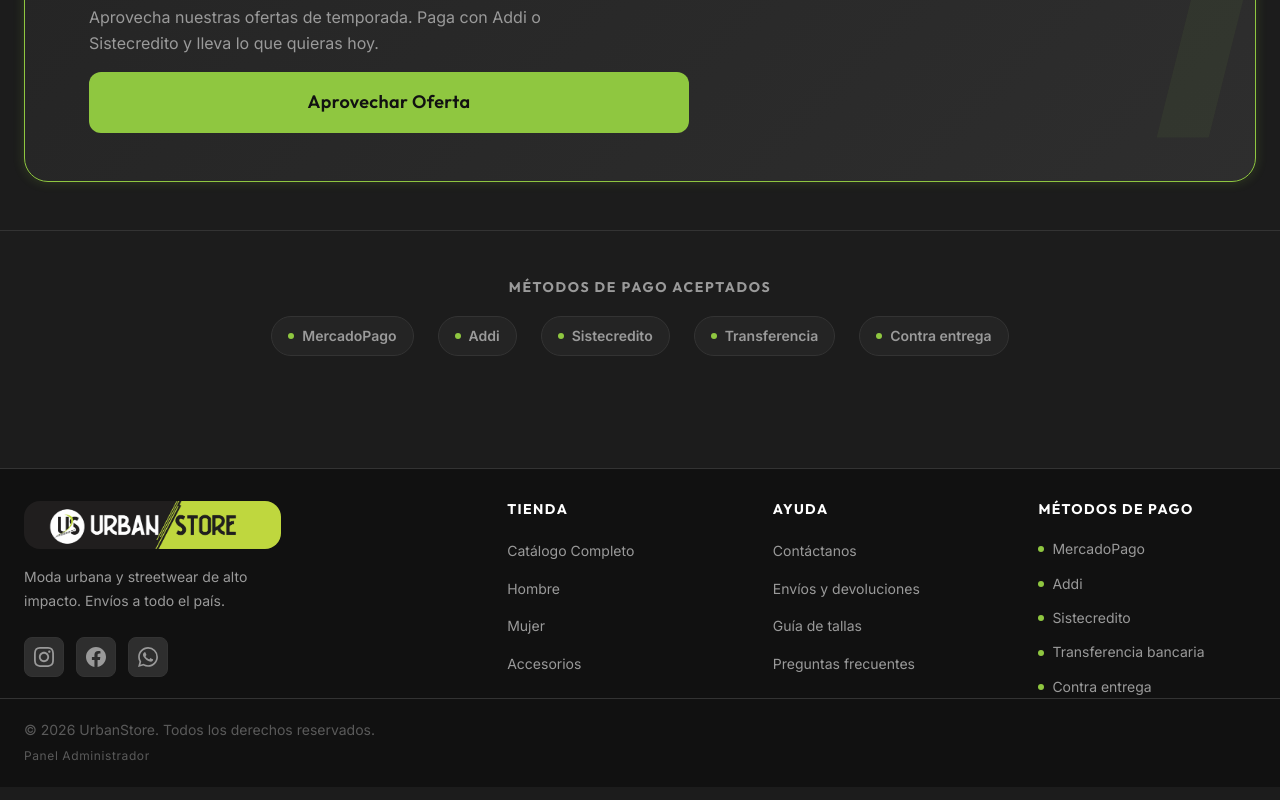
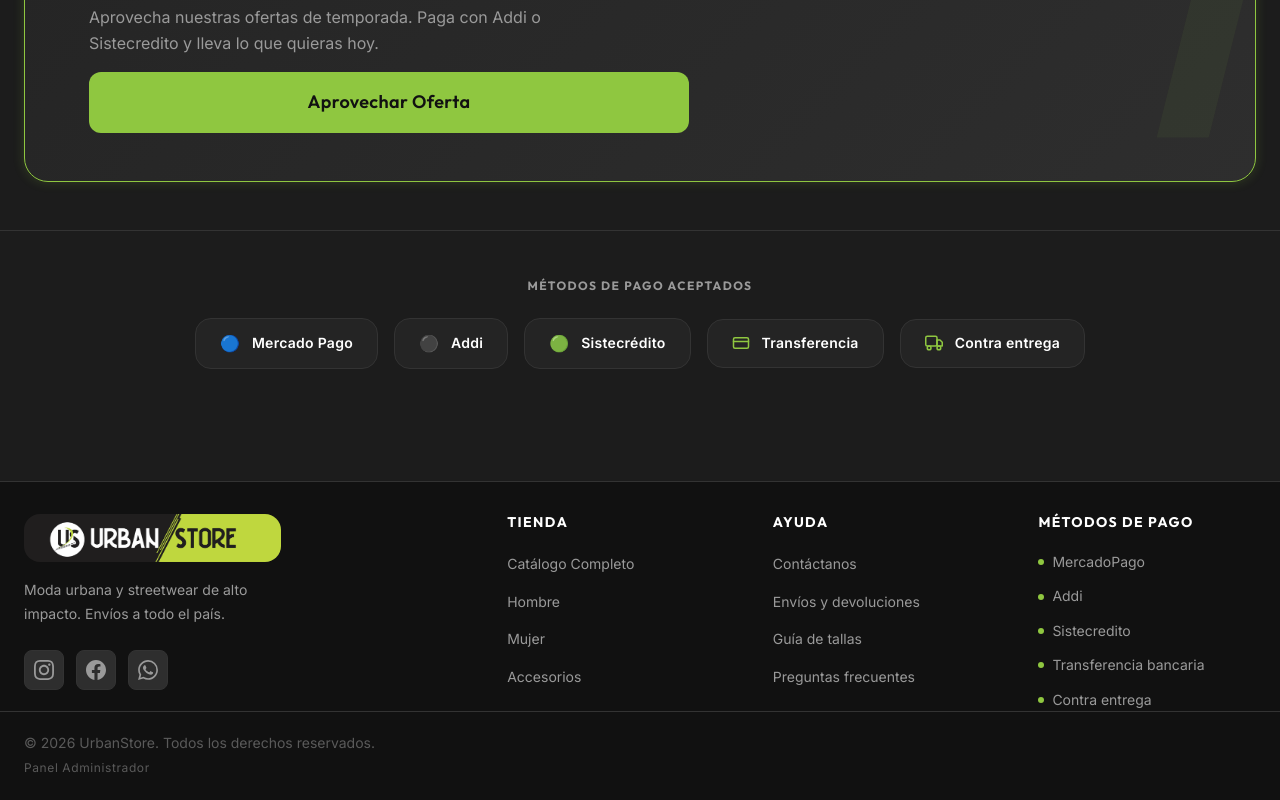
Before and after one commit to ingdavidc/UrbanStore, a React (Vite) app: page / in a window 1280 px wide. Shown: the part 3238-4038 px from the top of the page. Built offline with nearby package versions, Linux system fonts and the light colour scheme.

Commit message:
design: integrate brand logos in payments strip and polish vertical spaces

```diff
--- a/src/pages/Home.jsx
+++ b/src/pages/Home.jsx
@@ -265,12 +265,43 @@
         <div className="container">
           <h2 className={styles.paymentTitle} id="payments-title">Métodos de pago aceptados</h2>
           <div className={styles.paymentMethods}>
-            {['MercadoPago', 'Addi', 'Sistecredito', 'Transferencia', 'Contra entrega'].map((m) => (
-              <div key={m} className={styles.paymentMethod}>
-                <span className={styles.paymentDot} aria-hidden="true" />
-                {m}
-              </div>
-            ))}
+            {/* MercadoPago */}
+            <div className={`${styles.paymentMethod} ${styles.mpCard}`} title="MercadoPago">
+              <span className={styles.methodIcon}>🔵</span>
+              <span className={styles.methodText}>Mercado Pago</span>
+            </div>
+
+            {/* Addi */}
+            <div className={`${styles.paymentMethod} ${styles.addiCard}`} title="Addi">
+              <span className={styles.methodIcon} style={{color: '#00E676'}}>⚫</span>
+              <span className={styles.methodText}>Addi</span>
+            </div>
+
+            {/* Sistecredito */}
+            <div className={`${styles.paymentMethod} ${styles.sisteCard}`} title="Sistecrédito">
+              <span className={styles.methodIcon} style={{color: '#00C853'}}>🟢</span>
+              <span className={styles.methodText}>Sistecrédito</span>
+            </div>
+
+            {/* Transferencia */}
+            <div className={`${styles.paymentMethod} ${styles.bankCard}`} title="Transferencia Bancaria">
+              <svg width="18" height="18" viewBox="0 0 24 24" fill="none" stroke="currentColor" strokeWidth="2" strokeLinecap="round" strokeLinejoin="round" style={{color: '#8FC740'}}>
+                <rect x="2" y="5" width="20" height="14" rx="2" />
+                <line x1="2" y1="10" x2="22" y2="10" />
+              </svg>
+              <span className={styles.methodText}>Transferencia</span>
+            </div>
+
+            {/* Contra entrega */}
+            <div className={`${styles.paymentMethod} ${styles.codCard}`} title="Contra entrega">
+              <svg width="18" height="18" viewBox="0 0 24 24" fill="none" stroke="currentColor" strokeWidth="2" strokeLinecap="round" strokeLinejoin="round" style={{color: '#8FC740'}}>
+                <rect x="1" y="3" width="15" height="13" rx="2" ry="2"/>
+                <polygon points="16 8 20 8 23 11 23 16 16 16 16 8"/>
+                <circle cx="5.5" cy="18.5" r="2.5"/>
+                <circle cx="18.5" cy="18.5" r="2.5"/>
+              </svg>
+              <span className={styles.methodText}>Contra entrega</span>
+            </div>
           </div>
         </div>
       </section>
--- a/src/pages/Home.module.css
+++ b/src/pages/Home.module.css
@@ -401,45 +401,74 @@
 /* ── PAYMENT STRIP ───────────────────────────────────────── */
 .paymentSection {
   border-top: 1px solid var(--color-border);
+  padding-bottom: var(--space-8);
 }
 
 .paymentTitle {
   font-family: var(--font-heading);
-  font-size: var(--text-sm);
+  font-size: var(--text-xs);
   font-weight: 700;
   text-transform: uppercase;
   letter-spacing: 0.12em;
   color: var(--color-text-muted);
   text-align: center;
-  margin-bottom: var(--space-5);
+  margin-bottom: var(--space-6);
 }
 
 .paymentMethods {
   display: flex;
   justify-content: center;
   align-items: center;
-  gap: var(--space-6);
+  gap: var(--space-4);
   flex-wrap: wrap;
 }
 
 .paymentMethod {
   display: flex;
   align-items: center;
-  gap: var(--space-2);
+  gap: var(--space-3);
   font-size: var(--text-sm);
   font-weight: 600;
-  color: var(--color-text-muted);
-  padding: var(--space-2) var(--space-4);
+  color: var(--color-text);
+  padding: var(--space-3) var(--space-6);
   background: var(--color-surface);
   border: 1px solid var(--color-border);
-  border-radius: var(--radius-full);
+  border-radius: var(--radius-xl);
+  transition: all var(--transition-base);
+  user-select: none;
 }
 
-.paymentDot {
-  width: 6px;
-  height: 6px;
-  background: var(--color-accent);
-  border-radius: 50%;
+.paymentMethod:hover {
+  transform: translateY(-2px);
+  border-color: var(--color-accent);
+  box-shadow: 0 4px 12px rgba(143, 199, 64, 0.08);
+}
+
+.methodIcon {
+  display: flex;
+  align-items: center;
+  justify-content: center;
+  font-size: var(--text-base);
+}
+
+.methodText {
+  letter-spacing: 0.02em;
+}
+
+/* Brand specific overlays/subtle accents */
+.mpCard:hover {
+  border-color: #009EE3;
+  box-shadow: 0 4px 12px rgba(0, 158, 227, 0.15);
+}
+
+.addiCard:hover {
+  border-color: #00E676;
+  box-shadow: 0 4px 12px rgba(0, 230, 118, 0.15);
+}
+
+.sisteCard:hover {
+  border-color: #00C853;
+  box-shadow: 0 4px 12px rgba(0, 200, 83, 0.15);
 }
 
 /* ── RESPONSIVE ──────────────────────────────────────────── */
```
